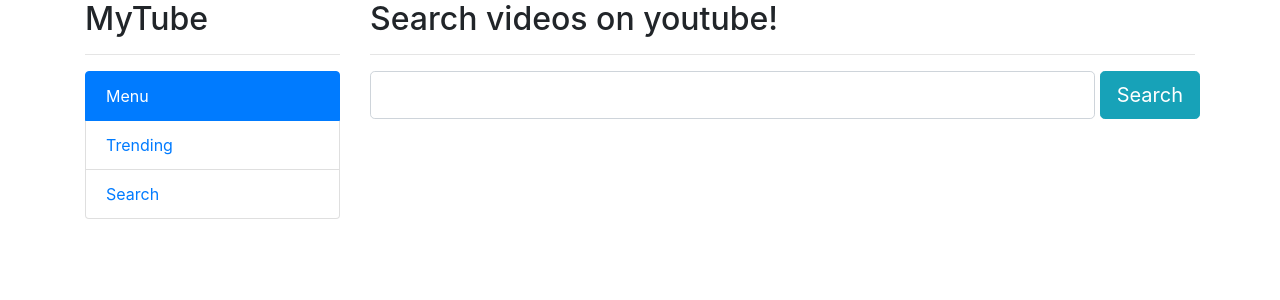
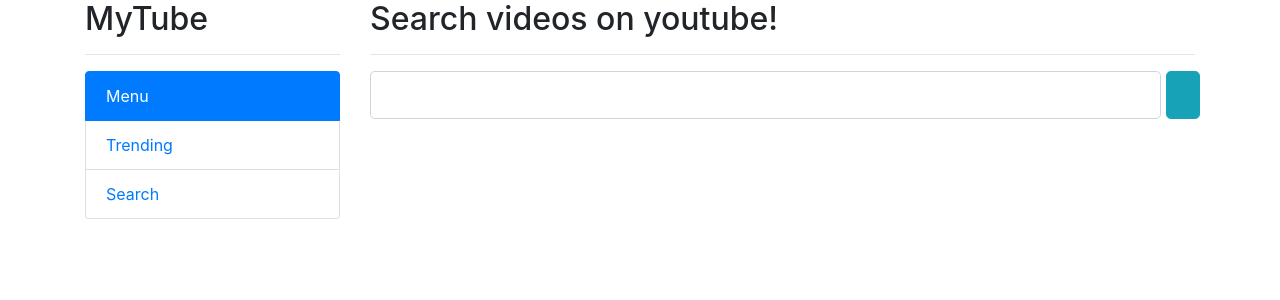
Before and after one commit to surinder-kaur-au1/myTube, a React (Create React App) app: page /search in a window 1280 px wide. Shown: the top 300 px of the page. Built offline with nearby package versions, Linux system fonts and the light colour scheme.

Commit message:
spinners added

```diff
--- a/src/components/Search.js
+++ b/src/components/Search.js
@@ -39,7 +39,7 @@
                     <div className="col">
                         <input type="text" onChange={this.inputChanged} className="form-control form-control-lg"/>
                     </div>
-                    <button onClick= {this.buttonClicked} className="btn btn-info btn-lg">Search</button>
+                    <button onClick= {this.buttonClicked} className="btn btn-info btn-lg"><span className="oi oi-magnifying-glass"></span></button>
                 </div>
             </div>
         );
--- a/src/components/video.js
+++ b/src/components/video.js
@@ -33,8 +33,10 @@
         if(this.props.isVideoLoading) {
             return(
                 <div className="row">
-                    <div className="col-md-12">
-                        <h3>Video Loading.....</h3>
+                     <div className="col-md-12">
+                      <div className="spinner-border text-danger" role="status">
+                      <span className="sr-only">Loading...</span>
+                      </div>
                     </div>
                 </div>
             );
```
